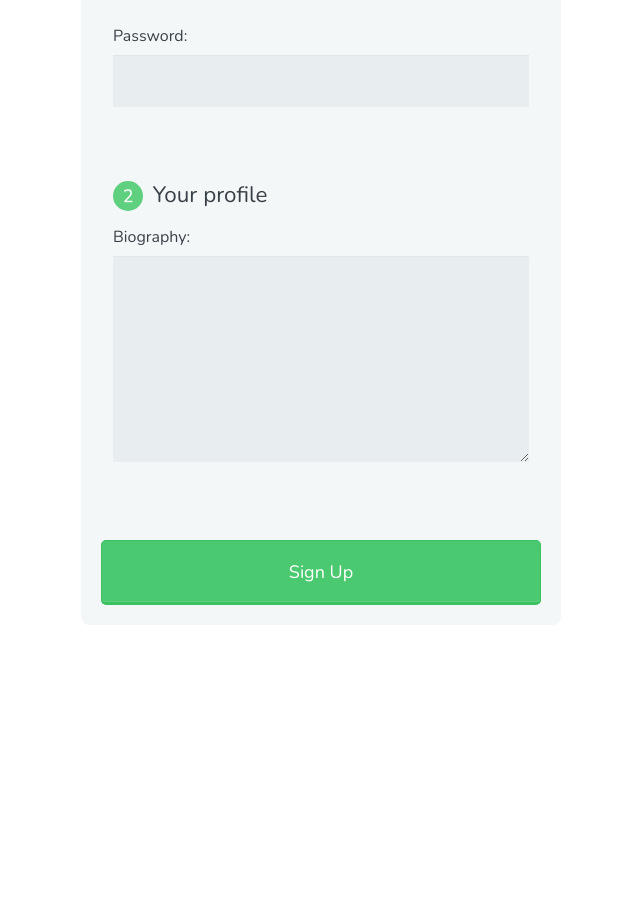
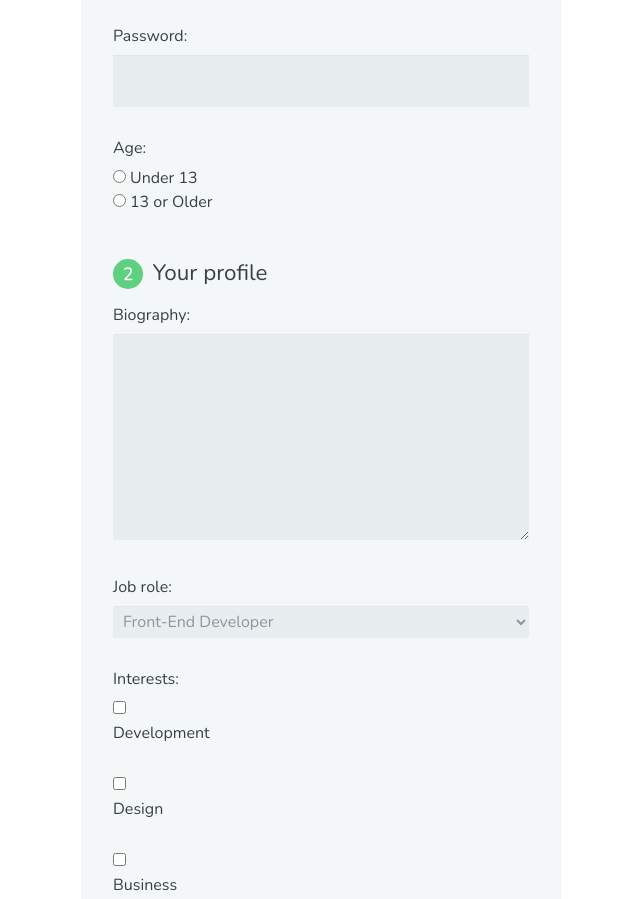
Before and after one commit to Jriordan/Treehouse-HTML-Forms, a plain HTML site: page index.html in a window 1280 px wide. Shown: the part 340-1239 px from the top of the page, without its empty margins (319-959 px from the left). Before the commit the page ends 975 px from the top, so only its background shows below. Drawn offline with nearby package versions, Linux system fonts and the light colour scheme.

Commit message:
Finished course. Added radio buttons and multiple selection boxes.

```diff
--- a/index.html
+++ b/index.html
@@ -24,6 +24,10 @@
 
         <label for="password">Password:</label>
         <input type="password" id="password" name="user_password" value="">
+
+        <label>Age:</label>
+        <input type="radio" name="user_age" id="under_13" value="under_13"><label for="under_13" class="light">Under 13</label><br>
+        <input type="radio" name="user_age" id="over_13" value="over_13"><label for="over_13" class="light">13 or Older</label>
       </fieldset>
 
       <fieldset>
@@ -32,6 +36,34 @@
 
         <label for="bio">Biography:</label>
         <textarea id="bio" name="user_bio" rows="8" cols="40"></textarea>
+
+        <label for="job">Job role:</label>
+        <select id="job" name="user_job">
+          <optgroup label="Web">
+            <option value="frontend_developer">Front-End Developer</option>
+            <option value="php_developer">PHP Developer</option>
+            <option value="python_developer">Python Developer</option>
+            <option value="rails_developer">Rails Developer</option>
+            <option value="web_designer">Web Designer</option>
+            <option value="wordpress_developer">Wordpress Developer</option>
+          </optgroup>
+
+          <optgroup label="Mobile">
+            <option value="android_developer">Android Developer</option>
+            <option value="ios_developer">IOS Developer</option>
+            <option value="mobile_designer">Mobile Designer</option>
+          </optgroup>
+
+          <optgroup label="Business">
+            <option value="business_owner">Business Owner</option>
+            <option value="freelancer">Freelancer</option>
+          </optgroup>
+        </select>
+
+        <label>Interests:</label>
+        <input type="checkbox" id="development" name="user_interest" value="interest_development"><label for="development">Development</label><br>
+        <input type="checkbox" id="design" name="user_interest" value="interest_design"><label for="design">Design</label><br>
+        <input type="checkbox" id="business" name="user_interest" value="interest_business"><label for="business">Business</label>
       </fieldset>
 
       <button type="submit">Sign Up</button>
```
